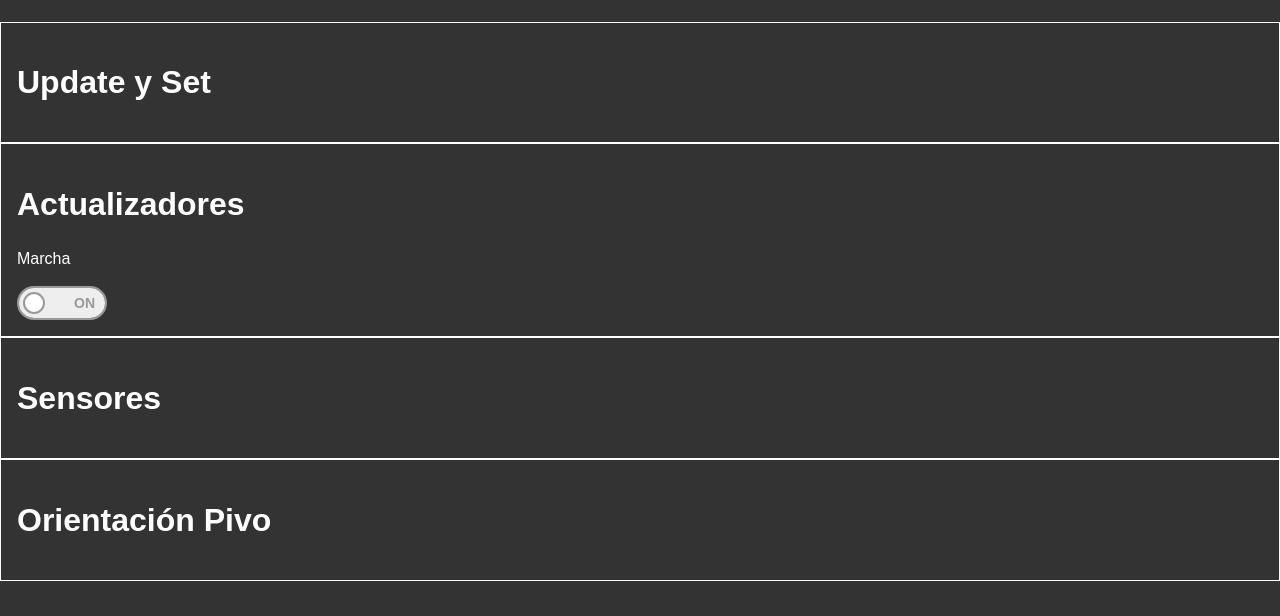
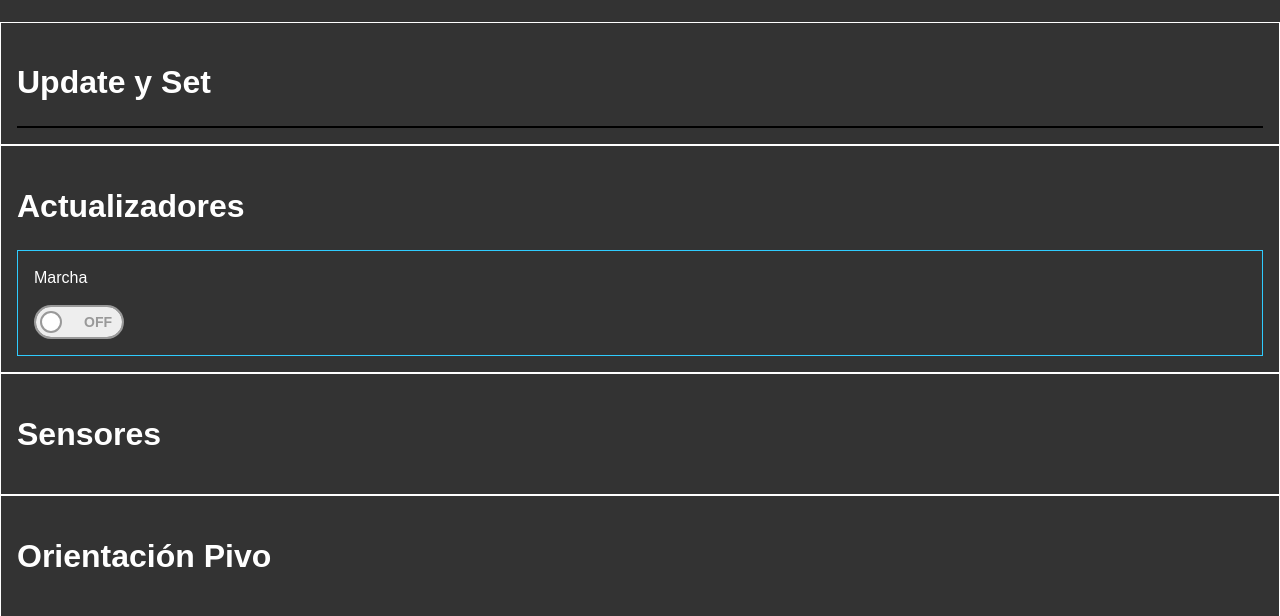
Before and after one commit to canodelacuadra/botonesaplicacion, a PHP site: page / in a window 1280 px wide. Shown: the part 66-682 px from the top of the page. Run offline with PHP 8.4, Linux system fonts and the light colour scheme; data that the repository does not hold is empty; some libraries are stand-ins or nearby versions.

Commit message:
Arreglo un poco el index...
un poco mejor

```diff
--- a/ajax.php
+++ b/ajax.php
@@ -1,9 +1,12 @@
+
 <?php
+//la función de este código es recoger el estado de la máquina en la base de datos
+//modifica  la base de datos y muestra en el display
 $query=mysql_connect("localhost","root","");
 mysql_select_db("freeze",$query);
 if(isset($_POST['value'])){
 	$value=$_POST['value'];
 	mysql_query("update choice set choice='$value' where id='1'");
-	echo "<h2>Has seleccionado el botón de estado como:" .$value."</h2>";
+	echo "<h3>Estado de Marcha:" .$value."</h3>";
 }
 ?>
--- a/css/main.css
+++ b/css/main.css
@@ -108,7 +108,21 @@ section{
   label{
   display:block;
   }
-   /*=================== Botonera on off =====================*/
+ #display{
+	 border:1px solid black;
+	 background:rgb(47, 204, 255);
+	 font-family:console, monospace;
+	 color:black;
+	 font-size:.8em;
+	 padding-left:1em;
+ }
+ .controles{
+ border:1px solid rgb(47, 204, 255);
+ padding-left:1em;
+ padding-bottom:1em;
+
+ }
+   /*=================== Botonera de marcha on off =====================*/
 .onoffswitch {
 position: relative; width: 90px;
 -webkit-user-select:none; -moz-user-select:none; -ms-user-select: none;
@@ -131,12 +145,12 @@ font-size: 14px; color: white; font-family: Trebuchet, Arial, sans-serif; font-w
 -moz-box-sizing: border-box; -webkit-box-sizing: border-box; box-sizing: border-box;
 }
 .onoffswitch-inner:before {
-content: "OFF";
+content: "ON";
 padding-left: 10px;
 background-color: #2FCCFF; color: #FFFFFF;
 }
 .onoffswitch-inner:after {
-content: "ON";
+content: "OFF";
 padding-right: 10px;
 background-color: #EEEEEE; color: #999999;
 text-align: right;
@@ -154,7 +168,10 @@ margin-left: 0;
 }
 .onoffswitch-checkbox:checked + .onoffswitch-label .onoffswitch-switch {
 right: 0px;
-}
+
+
+
+
 
 
 
--- a/index.php
+++ b/index.php
@@ -1,4 +1,5 @@
 <?php
+//conexión general con la base de datos
 $query=mysql_connect("localhost","root","");
 mysql_select_db("freeze",$query);
 ?>
@@ -31,15 +32,17 @@ mysql_select_db("freeze",$query);
 	</header>
 	<section id='globales'>
 		<h1> Update y Set</h1>
-
+		<div id="display"></div>
 	</section>
 	<section id='actualizadores'>
 		<h1>Actualizadores</h1>
-		<div id="marcha">
+		<div class="controles">
 			<p>Marcha</p>
 			<div class="onoffswitch">
 				<input type="checkbox" name="onoffswitch" class="onoffswitch-checkbox" id="myonoffswitch"
 				<?php
+				//modifica el valor checked del html dependiendo del valor que tenga la base de datos
+				// con esta consulta conseguiremos mantener el valor aunque se recargue la página
 				$query3=mysql_query("select * from choice where id=1");
 				$query4=mysql_fetch_array($query3);
 				if($query4['choice']=="off")
@@ -52,16 +55,7 @@ mysql_select_db("freeze",$query);
 				<div class="onoffswitch-switch"></div>
 				</label>
 			</div>
-
-		<div id="display"></div>
-
-
 		</div>
-
-		</label>
-		</form>
-		</div>
-
 	</section>
 	<section id='sensores'>
 		<h1> Sensores</h1>
--- a/js/main.js
+++ b/js/main.js
@@ -1,4 +1,4 @@
-//funcion ajax
+//funcion de consulta de ajax a la base de datos ajax
 $(document).ready(function(){
 	$('#myonoffswitch').click(function(){
 		var myonoffswitch=$('#myonoffswitch').val();
@@ -10,7 +10,7 @@ $(document).ready(function(){
 			{
 			var a="off";
 			}
-
+		//Consulta ajax
 		$.ajax({
 			type: "POST",
 			url: "ajax.php",
@@ -22,7 +22,6 @@ $(document).ready(function(){
 
 	});
 });
-
  //activacion boton
  $(document).ready( function(){
 	$(".cb-enable").click(function(){
```
Lines whose indentation alone changed are shown as unchanged.
